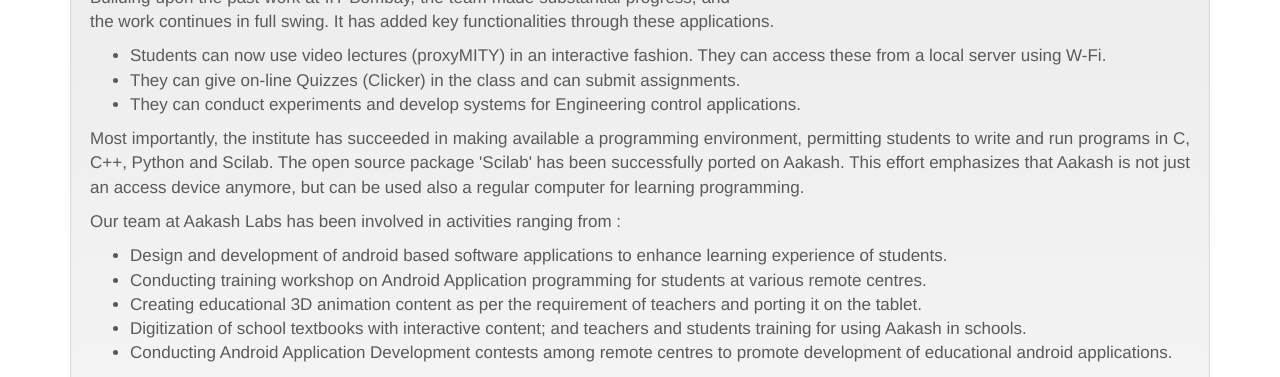
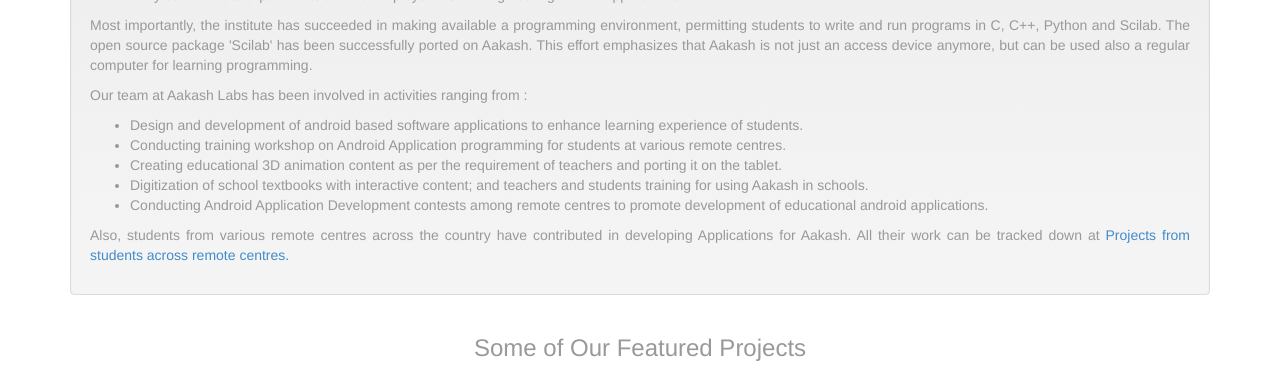
Before and after one commit to viveknadar/aakashlabs, a Django app: template templates/about.html in a window 1280 px wide. Shown: the part 459-836 px from the top of the page. Run offline with Django 3.2, Linux system fonts and the light colour scheme; the template is opened without the code that fills it, so the values that code supplies are empty.

Commit message:
Subject: Made image responsive and text-muted.
Description:

```diff
--- a/templates/about.html
+++ b/templates/about.html
@@ -2,42 +2,82 @@
 {% load static %}
 
 {% block body_block %}
-<div class="container" style="padding-top:3cm;">
+<div class="container" style="padding-top:2.5cm;">
   <div class="well">
-   <img src="{% static 'images/aakash_tablet_ms.jpg'%}" width="420px" align="right" Hspace="20" Vspace="10" >
-    <p style="font-size:17px" align="justify">
-	'The Aakash Lab has been set up in the department of CSE (Computer Science and Engineering Department) at IIT Bombay, to drive this 		project. With the increasing convergence of communication and computing technologies, tablet computers are fast emerging 		as popular consumer devices. In coming years, Aakash is likely to become a ubiquitous tool in the hands of students, at all levels of 		their education'.
-    </p>
-    <p style="font-size:17px" align="justify">
-	Aakash Lab aims at developing useful Open Source applications and content for use on Aakash Tablet. These will encompass the entire 		educational spectrum from schools to colleges and from vocational training to professional studies. The goal is to complete the 	deployment at over 500 engineering colleges, and to build a large community of thousands of talented professional students and 		teachers from these colleges, to carry out large scale development of applications and content for use in all schools and colleges.
-    </p>
-    <p style="font-size:17px" align="justify">
-	 Building upon the past work at IIT Bombay, the team made substantial progress, and the work continues in full swing. It has added key 		functionalities through these applications.
-	<ul style="font-size:17px" text-align="justify">
-	<li>Students can now use video lectures (proxyMITY) in an interactive fashion. They can access these from a local server using W-Fi. 		</li>
-	<li>They can give on-line Quizzes (Clicker) in the class and can submit assignments.</li>
-	<li> They can conduct experiments and develop systems for Engineering control applications.</li> </ul>
+    <img class="img-rounded img-responsive" src="{% static 'images/aakash_tablet_ms.jpg'%}"
+	 width="420px" align="right" Hspace="10" Vspace="10">
+
+    <p class="text-muted" align="justify">
+      The Aakash Lab has been set up in the department of CSE
+      (Computer Science and Engineering Department) at IIT Bombay, to
+      drive this project. With the increasing convergence of
+      communication and computing technologies, tablet computers are
+      fast emerging as popular consumer devices. In coming years,
+      Aakash is likely to become a ubiquitous tool in the hands of
+      students, at all levels of their education.
     </p>
 
-    <p style="font-size:17px" align="justify">
-	Most importantly, the institute has succeeded in making available a programming environment, permitting students to write and run 		programs in C, C++, Python and Scilab. The open source package 'Scilab' has been successfully ported on Aakash. This effort emphasizes 		that Aakash is not just an access device anymore, but can be used also a regular computer for learning programming.
-	</p>
 
-   <p style="font-size:17px" align="justify">Our  team  at  Aakash  Labs  has  been  involved  in activities ranging from :
-    	<ul style="font-size:17px" text-align="justify">
-	<li>Design  and  development  of  android based software applications to enhance learning experience of students.</li>
-	<li>Conducting  training  workshop on  Android Application programming for students at various remote centres.</li>
-	<li>Creating educational 3D animation content as per the requirement of teachers and porting it on the tablet.</li>
-	<li>Digitization of school textbooks with interactive content; and teachers and students training for using Aakash in schools.</li>
-	<li>Conducting Android Application Development contests among remote centres to promote development of educational android 		applications. </li>
-    	</ul></p>
+    <p class="text-muted" align="justify">
+      Aakash Lab aims at developing useful Open Source applications
+      and content for use on Aakash Tablet. These will encompass the
+      entire educational spectrum from schools to colleges and from
+      vocational training to professional studies. The goal is to
+      complete the deployment at over 500 engineering colleges, and to
+      build a large community of thousands of talented professional
+      students and teachers from these colleges, to carry out large
+      scale development of applications and content for use in all
+      schools and colleges.
+    </p>
 
-	<p style="font-size:17px" align="justify">
-	Also, students from various remote centres across the country have contributed in developing Applications for Aakash. All their work 		can be tracked down at	<a href="/project">Projects from students across remote centres.</a>
-	</p>
-	<br>
+    <p class="text-muted" align="justify">
+      Building upon the past work at IIT Bombay, the team made
+      substantial progress, and the work continues in full swing. It
+      has added key functionalities through these applications.
+      <ul class="text-muted" text-align="justify">
+	<li>Students can now use video lectures (proxyMITY) in an
+	interactive fashion. They can access these from a local server
+	using W-Fi.</li>
+	<li>They can give on-line Quizzes (Clicker) in the class and
+	can submit assignments.</li>
+	<li> They can conduct experiments and develop systems for
+	Engineering control applications.</li> </ul>
+    </p>
 
+    <p class="text-muted" align="justify">
+      Most importantly, the institute has succeeded in making
+      available a programming environment, permitting students to
+      write and run programs in C, C++, Python and Scilab. The open
+      source package 'Scilab' has been successfully ported on
+      Aakash. This effort emphasizes that Aakash is not just an access
+      device anymore, but can be used also a regular computer for
+      learning programming.
+    </p>
 
+    <p class="text-muted" align="justify">Our team at Aakash Labs has been involved in
+    activities ranging from :
+      <ul class="text-muted" text-align="justify">
+	<li>Design and development of android based software
+	applications to enhance learning experience of students.</li>
+	<li>Conducting training workshop on Android Application
+	programming for students at various remote centres.</li>
+	<li>Creating educational 3D animation content as per the
+	requirement of teachers and porting it on the tablet.</li>
+	<li>Digitization of school textbooks with interactive content;
+	and teachers and students training for using Aakash in
+	schools.</li>
+	<li>Conducting Android Application Development contests among
+	remote centres to promote development of educational android
+	applications.</li>
+      </ul>
+    </p>
+
+    <p class="text-muted" align="justify">
+      Also, students from various remote centres across the country
+      have contributed in developing Applications for Aakash. All
+      their work can be tracked down at <a href="/ac/projects/">Projects
+      from students across remote centres.</a>
+    </p>
   </div>
 </div>
 {% endblock body_block %}
```
